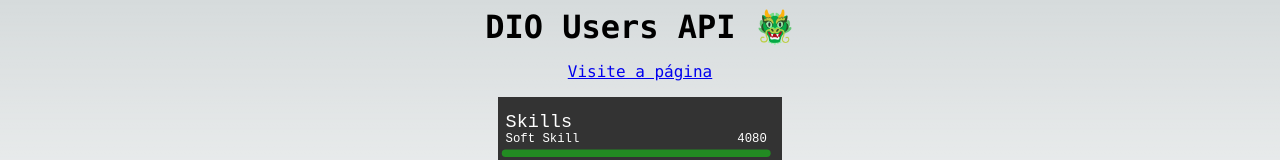
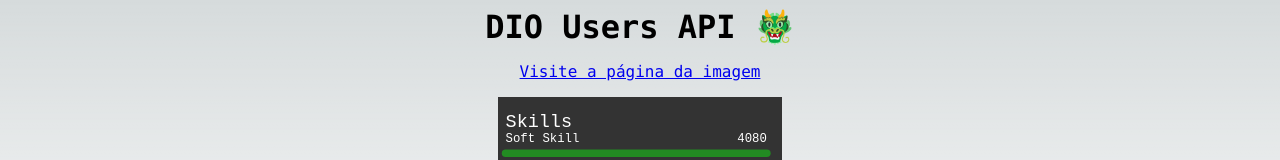
Before and after one commit to Pitossomo/dio-users-api, a Next.js app: page / in a window 1280 px wide. Shown: the top 160 px of the page. Built offline with nearby package versions, Linux system fonts and the light colour scheme.

Commit message:
✨feat(index.tsx): Set link to localhost

```diff
--- a/src/pages/index.tsx
+++ b/src/pages/index.tsx
@@ -10,12 +10,8 @@
       </Head>
       <main className="main">
         <h1>DIO Users API 🐲</h1>
-        <a
-          href={
-            "https://dio-users.appspot.com/api/v1/skills?username=pedro_h_teles"
-          }
-        >
-          Visite a página{" "}
+        <a href="http://localhost:3000/api/v1/skills?username=pedro_h_teles">
+          Visite a página da imagem
         </a>
         <Image
           src="/skills-example.svg"
```
